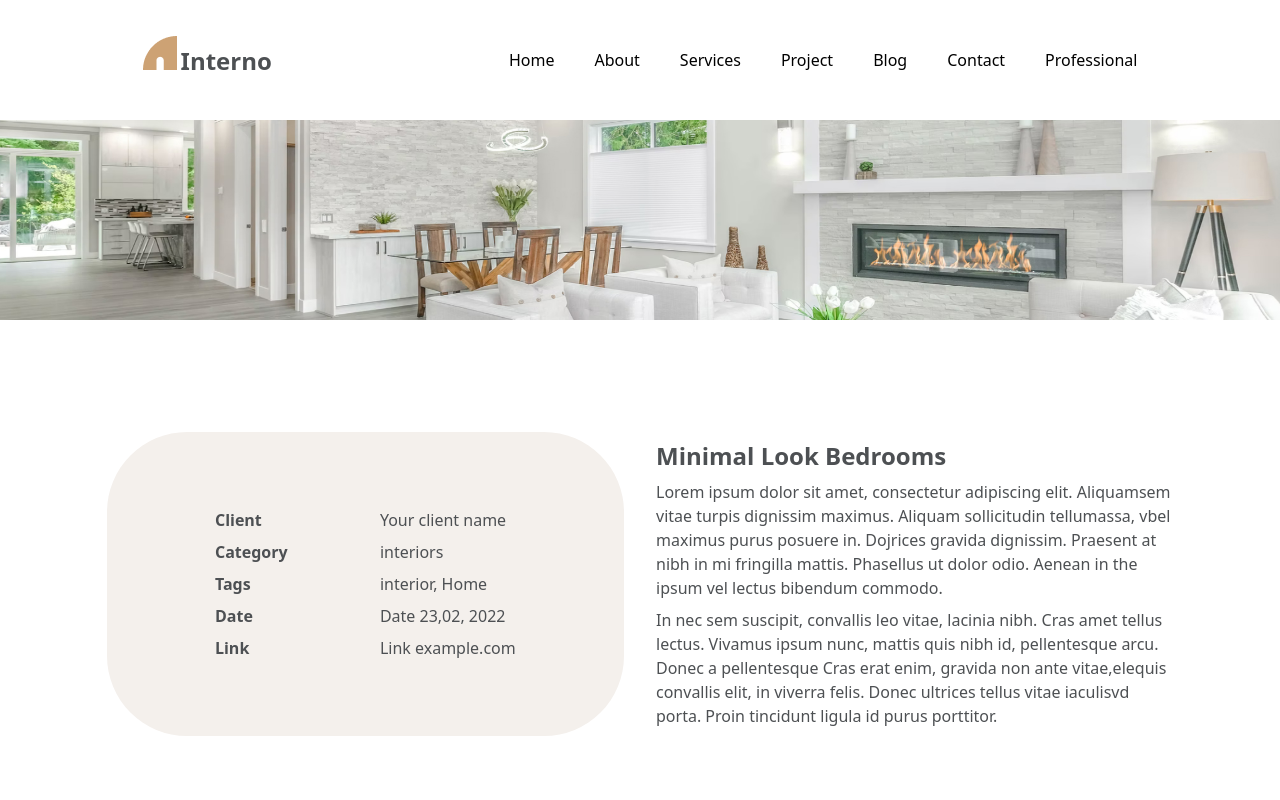
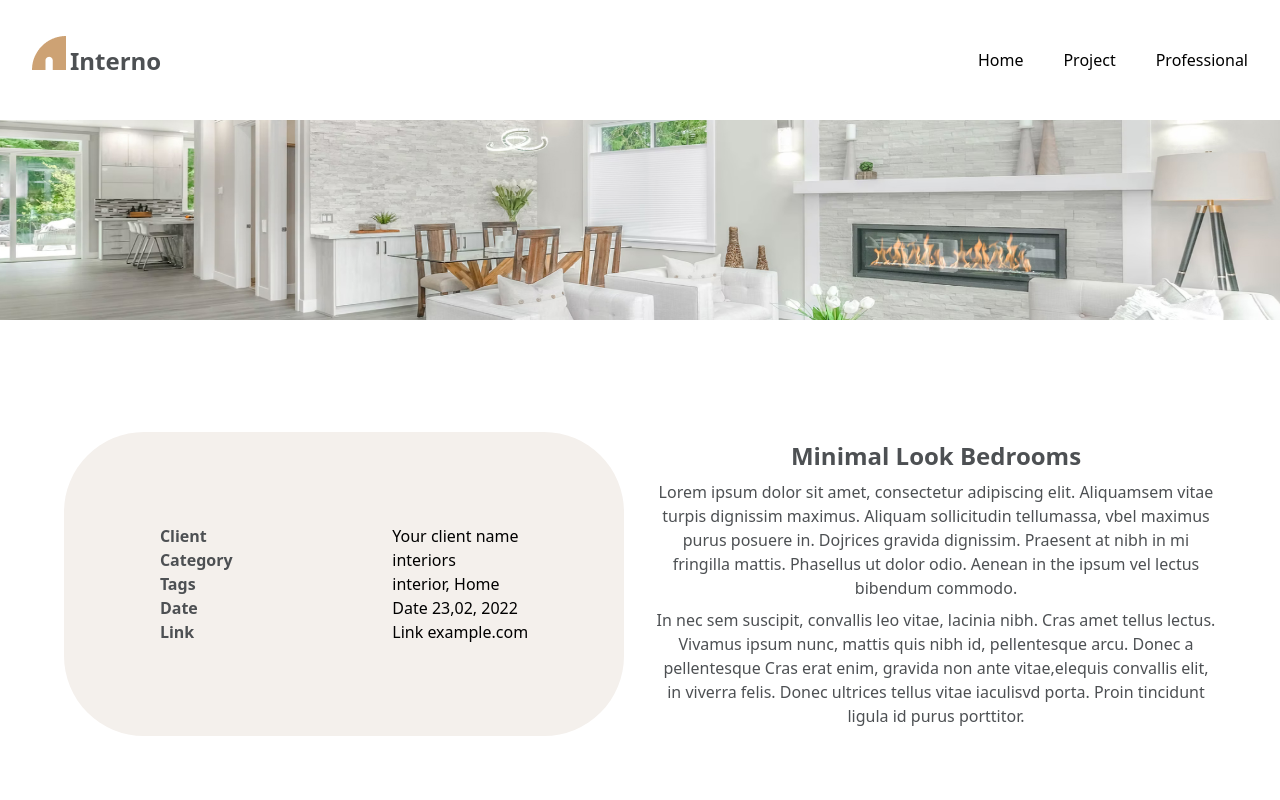
Before and after one commit to mjay0100/code-war, a React (Vite) app: page /project in a window 1280 px wide. Shown: the top 800 px of the page. Built offline with nearby package versions, Linux system fonts and the light colour scheme.

Commit message:
made changes for responsiveness

```diff
--- a/src/Components/Navbar.jsx
+++ b/src/Components/Navbar.jsx
@@ -1,4 +1,4 @@
-import { FaBars } from "react-icons/fa";
+import { FaBars, FaTimes } from "react-icons/fa";
 import { useState } from "react";
 import { Link } from "react-router-dom";
 import logo from "../assets/images/Logo (1).png";
@@ -9,19 +9,19 @@ const Navbar = () => {
     setShow(!show);
   };
   return (
-    <header className="flex justify-around px-[2rem] my-8 items-center relative ">
+    <header className="flex justify-between px-[2rem] my-8 items-center relative ">
       <div className="flex items-baseline gap-1 ">
         <img className="h-[34px] w-[34px]" src={logo} alt="" />
         <h1 className="text-2xl font-semibold">Interno</h1>
       </div>
 
       <nav
-        className={`${show ? "show-sidebar sidebar" : "sidebar md:contents"}`}>
+        className={`${show ? "show-sidebar sidebar" : "sidebar sm:contents"}`}>
         <ul
           className={`${
             show
               ? "list-sidebar sidebar show-sidebar h-[50%] items-center text-lg capitalize"
-              : "hidden md:flex gap-6 capitalize items-center"
+              : "hidden sm:flex gap-6 capitalize items-center"
           }`}>
           {/* {show && (
                     <img className="h-[34px] w-[34px]" src={logo} alt="" />
@@ -35,22 +35,7 @@ const Navbar = () => {
               Home
             </Link>
           </li>
-          <li className="hover:text-[#0000FF] py-4 ml-4 duration-300 ease-in-out">
-            <Link
-              to="#"
-              onClick={() => setShow(false)}
-              className={`${show ? "py-4 ml-4" : ""}`}>
-              About
-            </Link>
-          </li>
-          <li className="hover:text-[#0000FF] py-4 ml-4 duration-300 ease-in-out">
-            <Link
-              to="#"
-              onClick={() => setShow(false)}
-              className={`${show ? "py-4 ml-4" : ""}`}>
-              Services
-            </Link>
-          </li>
+
           <li className="hover:text-[#0000FF] py-4 ml-4 duration-300 ease-in-out">
             <Link
               to="/project"
@@ -59,22 +44,7 @@ const Navbar = () => {
               Project
             </Link>
           </li>
-          <li className="hover:text-[#0000FF] py-4 ml-4 duration-300 ease-in-out">
-            <Link
-              to="#"
-              onClick={() => setShow(false)}
-              className={`${show ? "py-4 ml-4" : ""}`}>
-              Blog
-            </Link>
-          </li>
-          <li className="hover:text-[#0000FF] py-4 ml-4 duration-300 ease-in-out">
-            <Link
-              to="#"
-              onClick={() => setShow(false)}
-              className={`${show ? "py-4 ml-4" : ""}`}>
-              Contact
-            </Link>
-          </li>
+
           <li className="hover:text-[#0000FF] py-4 ml-4 duration-300 ease-in-out">
             <Link
               to="/professional"
@@ -85,15 +55,27 @@ const Navbar = () => {
           </li>
         </ul>
       </nav>
+      {!show ? (
         <div
           className={`${
             show
-            ? "sm:fixed fixed right-[2rem] z-[100]  flex items-center md:hidden cursor-pointer "
-            : "relative md:hidden cursor-pointer"
+              ? " right-[2rem] z-[100]  flex items-center sm:hidden cursor-pointer "
+              : "relative sm:hidden cursor-pointer"
           }`}
           onClick={handleClick}>
           <FaBars className="text-2xl " />
         </div>
+      ) : (
+        <div
+          className={`${
+            show
+              ? " right-[2rem] z-[100]  flex items-center sm:hidden cursor-pointer "
+              : "relative sm:hidden cursor-pointer"
+          }`}
+          onClick={handleClick}>
+          <FaTimes className="text-2xl " />{" "}
+        </div>
+      )}
     </header>
   );
 };
--- a/src/Pages/Home.jsx
+++ b/src/Pages/Home.jsx
@@ -129,7 +129,7 @@ const Home = () => {
         <h1 className="text-3xl text-semibold text-center">
           Follow Our Projects
         </h1>
-        <p className="w-1/2 mx-auto my-8 text-center ">
+        <p className="w-4/6 mx-auto my-8 text-center ">
           It is a long established fact that a reader will be distracted by the
           of readable <br /> content of page lookings at its layouts points.
         </p>
@@ -201,24 +201,24 @@ const Home = () => {
         </div>
       </section>
       {/* counter */}
-      <section className="bg-[#F4F0EC] p-[4rem] my-8 gap-4 capitalize flex justify-around  items-center text-center ">
+      <section className="bg-[#F4F0EC] p-4 my-8 gap-4 capitalize flex justify-around  items-center text-center ">
         <div>
-          <h1 className="text-3xl text-[#CDA274]">12</h1>
+          <h1 className="text-2xl text-[#CDA274]">12</h1>
           <p>years of experience</p>
         </div>
         <hr className="bg-[#CDA274] h-[4rem] w-[1px]" />
         <div>
-          <h1 className="text-3xl text-[#CDA274]">85</h1>
+          <h1 className="text-2xl text-[#CDA274]">85</h1>
           <p>success Project</p>
         </div>
         <hr className="bg-[#CDA274] h-[4rem] w-[1px]" />
         <div>
-          <h1 className="text-3xl text-[#CDA274]">15</h1>
+          <h1 className="text-2xl text-[#CDA274]">15</h1>
           <p>admin project</p>
         </div>
         <hr className="bg-[#CDA274] h-[4rem] w-[1px]" />
         <div>
-          <h1 className="text-3xl text-[#CDA274]">95</h1>
+          <h1 className="text-2xl text-[#CDA274]">95</h1>
           <p>happy customers</p>
         </div>
       </section>
@@ -259,7 +259,7 @@ const Home = () => {
       </section>
       {/* contact */}
       <section className="my-12 bg-[#292F36] p-4 text-center w-[90%] mx-auto rounded-2xl">
-        <h1 className="text-4xl text-white">Wanna join the interno?</h1>
+        <h1 className="text-3xl text-white">Wanna join the interno?</h1>
         <p className="text-white">
           It is a long established fact will be distracted.
         </p>
--- a/src/Pages/Project.jsx
+++ b/src/Pages/Project.jsx
@@ -8,25 +8,25 @@ const Project = () => {
     <div className="">
       <img src={project} className="mb-12 h-[200px] w-full" alt="" />
 
-      <div className="grid md:grid-cols-2 gap-8 w-5/6 mx-auto my-[7rem]">
-        <div className="flex justify-evenly p-4 bg-[#F4F0EC] items-center rounded-[5rem]">
-          <div className="text-[#4D5053] font-semibold capitalize">
-            <p>client</p>
-            <p>category</p>
-            <p>tags</p>
-            <p>date</p>
-            <p>link</p>
-          </div>
-          <div>
-            <p>Your client name</p>
-            <p>interiors</p>
-            <p>interior, Home</p>
-            <p>Date 23,02, 2022</p>
-            <p>Link example.com</p>
-          </div>
+      <div className="grid md:grid-cols-2 gap-8 w-[90%] mx-auto my-[7rem]">
+        <div className="flex justify-around p-4 bg-[#F4F0EC] items-center rounded-[5rem]">
+          <ul className="text-[#4D5053] font-semibold capitalize">
+            <li>client</li>
+            <li>category</li>
+            <li>tags</li>
+            <li>date</li>
+            <li>link</li>
+          </ul>
+          <ul>
+            <li>Your client name</li>
+            <li>interiors</li>
+            <li>interior, Home</li>
+            <li>Date 23,02, 2022</li>
+            <li>Link example.com</li>
+          </ul>
         </div>
-        <div>
-          <h1 className="font-semibold text-2xl">Minimal Look Bedrooms</h1>
+        <div className='text-center'>
+          <h1 className="font-semibold text-2xl ">Minimal Look Bedrooms</h1>
           <p>
             Lorem ipsum dolor sit amet, consectetur adipiscing elit. Aliquamsem
             vitae turpis dignissim maximus. Aliquam sollicitudin tellumassa,
@@ -46,7 +46,7 @@ const Project = () => {
       </div>
 
       <div className="mx-auto w-4/5 my-8 relative">
-        <img src={project2} className="w-5/6 mx-auto rounded-lg" alt="" />
+        <img src={project2} className=" mx-auto rounded-lg" alt="" />
         <div className="absolute top-[50%] right-[50%] text-[2rem] bg-white rounded-full text-[#CDA274]">
           <BsSearch className="p-[9px] text-[2rem]" />
         </div>
--- a/src/data.jsx
+++ b/src/data.jsx
@@ -144,9 +144,7 @@ export const links = [
   {
     id: 3,
     title: "contact",
-    sublinks: [
-      "55 East Birchwood Ave. Brooklyn, New York 11201 contact@interno.com(123) 456 - 7890",
-    ],
+    sublinks: ["55 East Birchwood Ave. Brooklyn ", "New York 11201"],
   },
 ];
 
--- a/src/index.css
+++ b/src/index.css
@@ -41,6 +41,6 @@
 }
 
 .main-img {
-  background-image: url("http://localhost:3000/src/assets/images/main.jpg");
+  background-image: url("./assets/images/main.jpg");
   background-position: bottom;
 }
```
Lines whose indentation alone changed are shown as unchanged.
